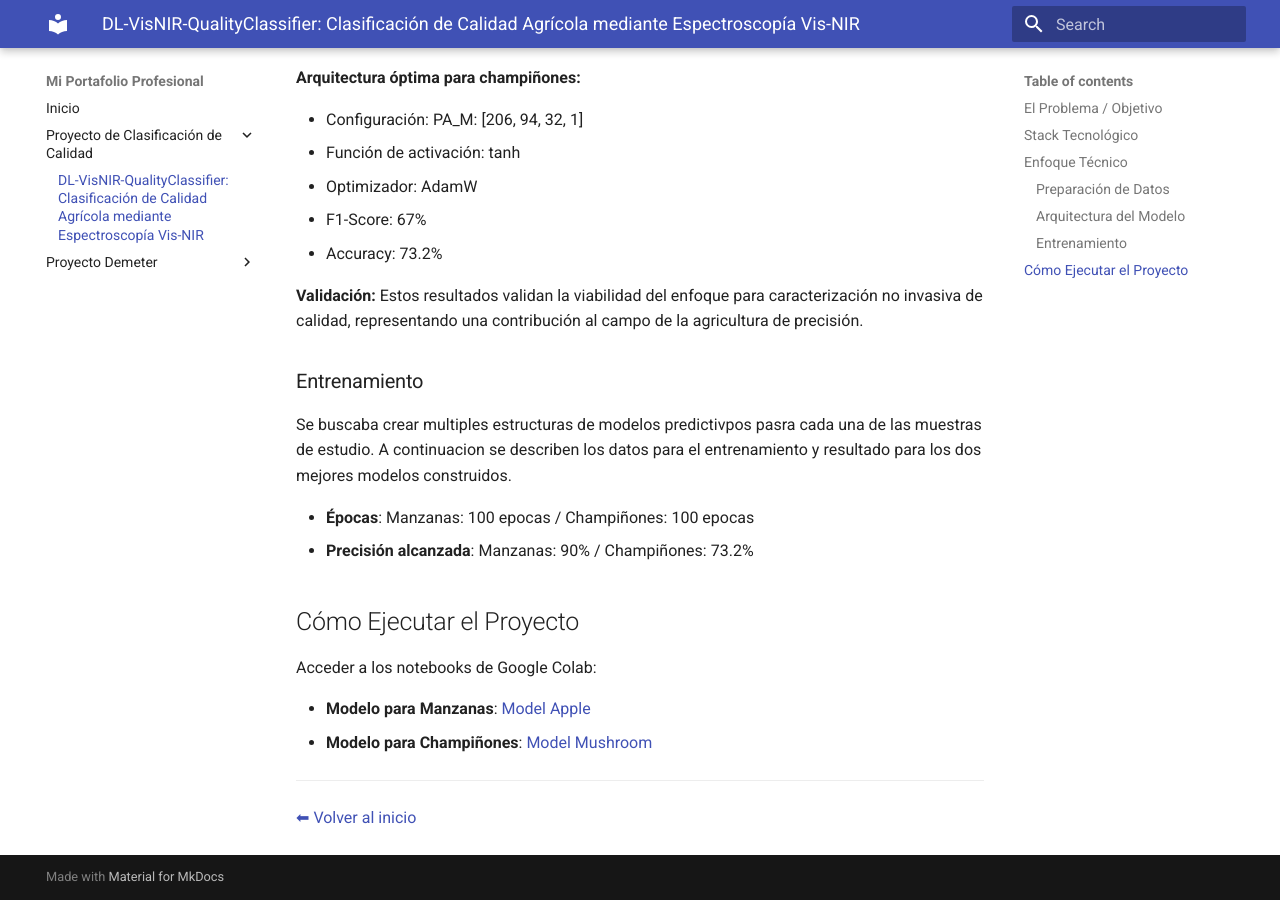
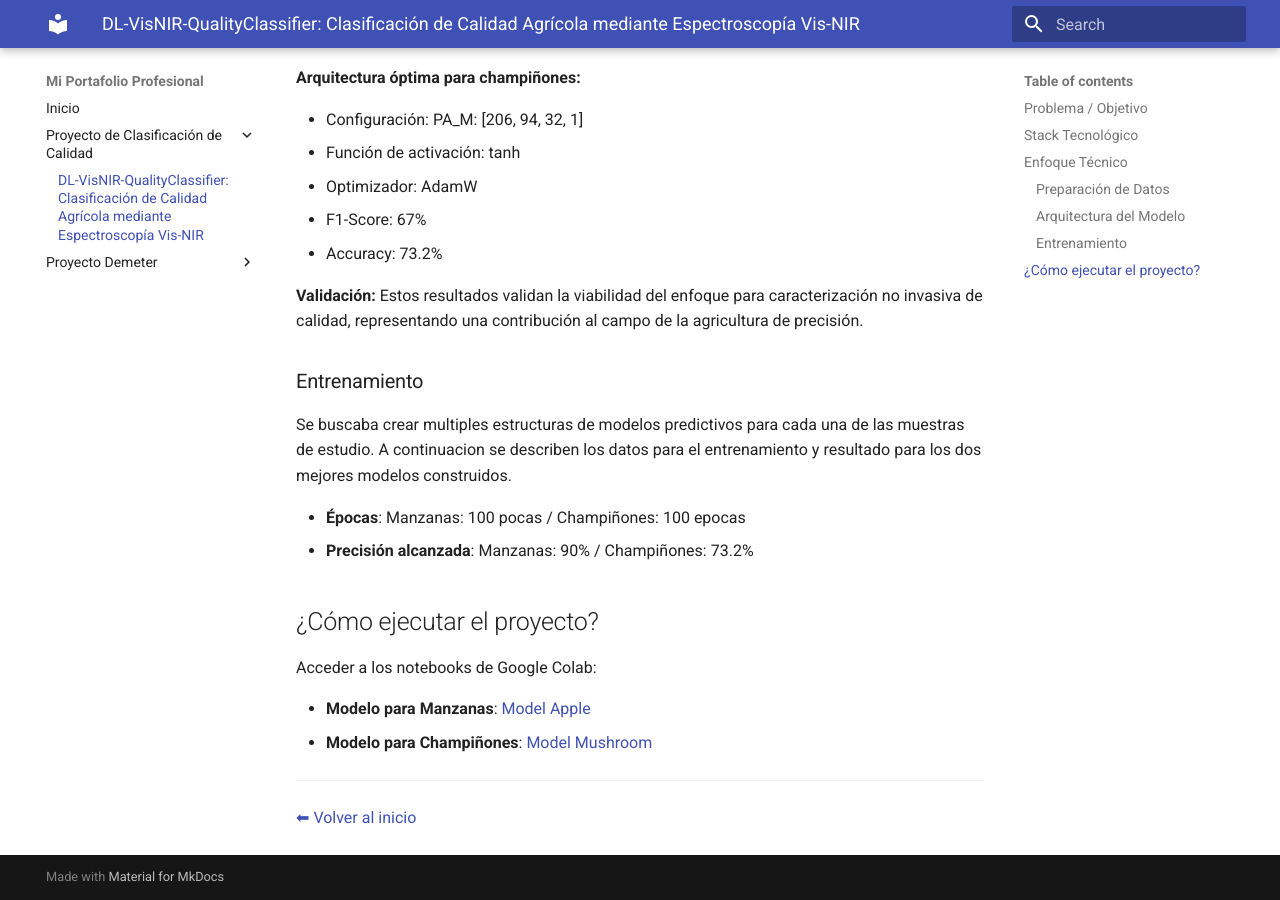
Before and after one commit to VivianaPM/viviana-prasca-portafolio, an MkDocs documentation site: the page built from docs/proyecto-QualityClassifier/QualityClassifier.md, in a window 1280 px wide and 900 px high, scrolled down 1683 px. Built offline with MkDocs 1.6.1 and Material for MkDocs 9.7.7, drawn with Linux system fonts in a browser that asks for light colours; some of the changed text lies outside the part shown.

Commit message:
docs: fix minor wording and text issues

```diff
--- a/docs/proyecto-QualityClassifier/QualityClassifier.md
+++ b/docs/proyecto-QualityClassifier/QualityClassifier.md
@@ -4,7 +4,7 @@
 [![Google Colab](https://img.shields.io/badge/Google_Colab-Manizana-orange?logo=googlecolab)](https://colab.research.google.com/drive/1-2rz1YxTOCJ78_Fn9vMA-BMM0cBTWqvn?usp=sharing)
 [![Google Colab](https://img.shields.io/badge/Google_Colab-Champiñón-orange?logo=googlecolab)](https://colab.research.google.com/drive/1qNVkVKgUrr9MdItLzjC7wglg0bSVBQXR?usp=sharing#scrollTo=09454439)
 
-## El Problema / Objetivo
+## Problema / Objetivo
 
 La calidad de productos agrícolas como manzanas y champiñones tradicionalmente se evalúa mediante inspección visual manual, lo que introduce subjetividad, variabilidad y altos costos operativos. Este proyecto propone una solución automatizada usando espectroscopía Vis-NIR (Visible - Near Infrared) combinada con redes neuronales profundas para clasificar calidad de manera objetiva y reproducible.
 
@@ -61,12 +61,12 @@ Tras la implementación del modelo soportado en redes neuronales para la clasifi
 
 ### Entrenamiento
 
-Se buscaba crear multiples estructuras de modelos predictivpos pasra cada una de las muestras de estudio. A continuacion se describen los datos para el entrenamiento y resultado para los dos mejores modelos construidos.
+Se buscaba crear multiples estructuras de modelos predictivos para cada una de las muestras de estudio. A continuacion se describen los datos para el entrenamiento y resultado para los dos mejores modelos construidos.
 
-- **Épocas**: Manzanas: 100 epocas / Champiñones: 100 epocas
+- **Épocas**: Manzanas: 100 pocas / Champiñones: 100 epocas
 - **Precisión alcanzada**: Manzanas: 90% / Champiñones: 73.2%
 
-## Cómo Ejecutar el Proyecto
+## ¿Cómo ejecutar el proyecto?
 
 Acceder a los notebooks de Google Colab:
 
```
Also changed, not shown: docs/proyecto-demeter/demeter.md (+1 -1 lines).
